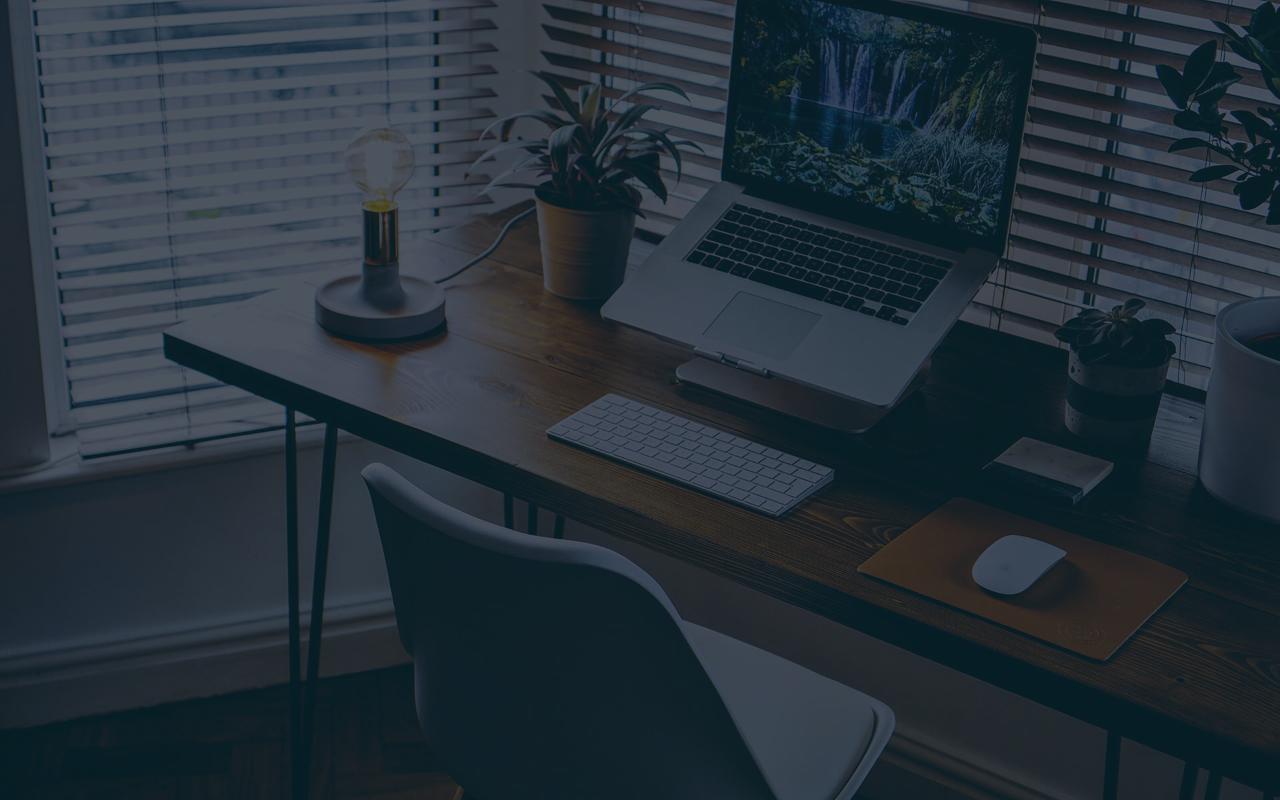
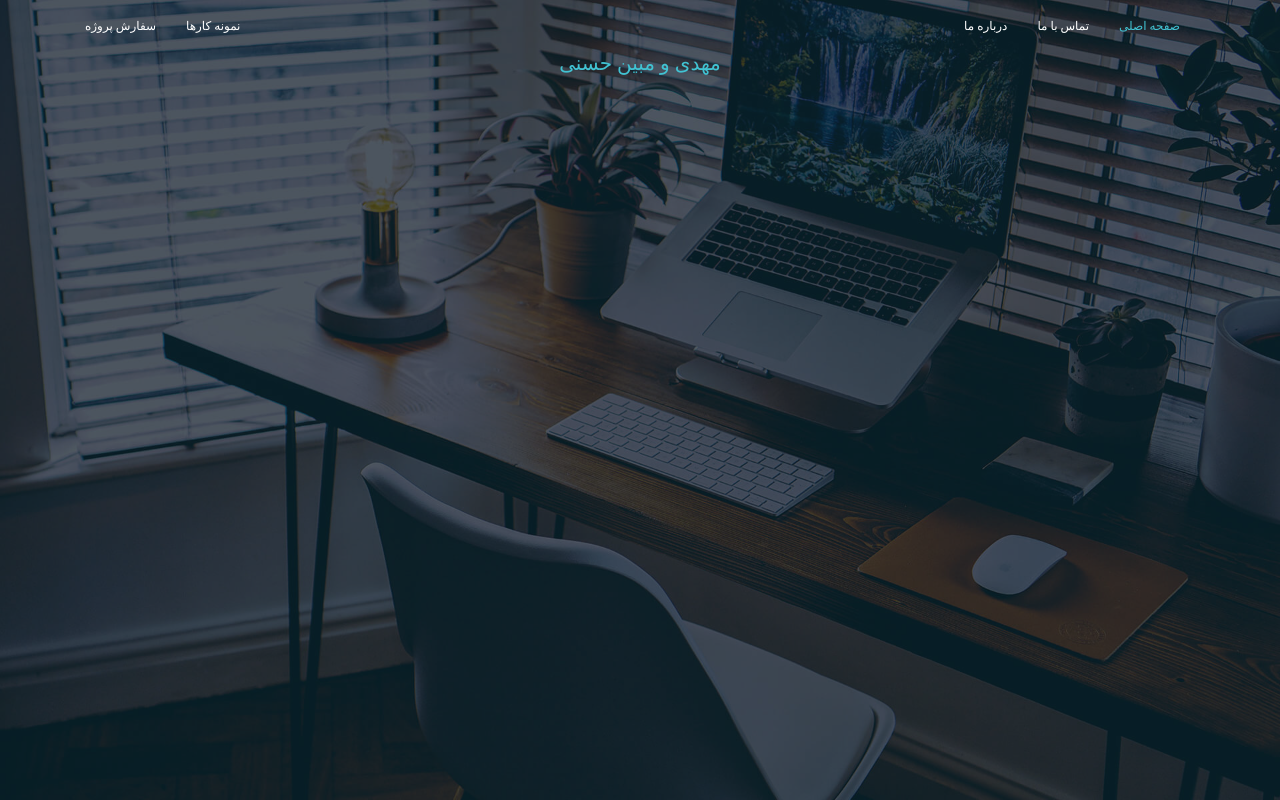
Before and after one commit to mahdihassani9374/mahdimobin.ir, a website: page docs/index.html in a window 1280 px wide. Drawn offline with Linux system fonts and the light colour scheme; a web font is replaced by a local one.

Commit message:
modify title header

```diff
--- a/docs/index.html
+++ b/docs/index.html
@@ -17,6 +17,9 @@
     <link rel="stylesheet" href="./lib/slick-master/slick/slick.css" />
     <link rel="stylesheet" href="./fonts/font-fa.css" />
 
+    <!-- animation -->
+    <link rel="stylesheet" href="./css/animate.css" />
+
     <!-- overright style -->
     <link rel="stylesheet" href="./css/general.min.css" />
     <link rel="stylesheet" href="./css/styles.css?v=0.0.1" />
@@ -28,14 +31,43 @@
     <!-- <script src="/lib/jquery-validation/dist/jquery.validate.js"></script> -->
     <!-- <script src="/lib/jquery-validation-unobtrusive/jquery.validate.unobtrusive.js"></script> -->
 
+    <!-- wow js -->
+    <script src="./js/wow.min.js"></script>
+
     <!-- stick news -->
-
     <script src="./lib/stick/jquery.easing.min.js"></script>
     <script src="./lib/stick/jquery.easy-ticker.min.js"></script>
 </head>
 
 <body dir="rtl">
-    <header class="header"></header>
+    <header class="header">
+        <nav class="navbar navbar-inverse">
+            <div class="container">
+                <div class="navbar-header">
+                    <button type="button" class="navbar-toggle" data-toggle="collapse" data-target="#myNavbar">
+                        <span class="icon-bar"></span>
+                        <span class="icon-bar"></span>
+                        <span class="icon-bar"></span>
+                    </button>
+                    <!-- <a class="navbar-brand" href="#">WebSiteName</a> -->
+                </div>
+                <div class="collapse navbar-collapse" id="myNavbar">
+                    <ul class="nav navbar-nav">
+                        <li class="active"><a href="#">صفحه اصلی</a></li>
+                        <li><a href="#">تماس با ما</a></li>
+                        <li><a href="#">درباره ما</a></li>
+                    </ul>
+                    <ul class="nav navbar-nav navbar-right">
+                        <li><a href="#"> نمونه کارها </a></li>
+                        <li><a href="#">سفارش پروژه</a></li>
+                    </ul>
+                </div>
+            </div>
+        </nav>
+        <section class="header__section">
+            <h1 class="header__section__title">مهدی و مبین حسنی </h1>
+        </section>
+    </header>
 </body>
 
 </html>
--- a/src/sass/components/_code.scss
+++ b/src/sass/components/_code.scss
@@ -6,9 +6,8 @@
     background-color: #999;
     position: relative;
     background-repeat: no-repeat;
-}
 
-.header:before {
+    &:before {
         content: '';
         position: absolute;
         width: 100%;
@@ -19,3 +18,41 @@
         background: #0b1520;
         opacity: 0.7;
     }
+
+    .navbar-inverse {
+        background-color: transparent !important;
+        border-color: transparent !important;
+        position: relative;
+        z-index: 2;
+    }
+
+    .navbar-inverse .navbar-nav>li>a {
+        color: #fff !important;
+        font-size: 12px;
+
+        &:hover {
+            color: #41C3D3 !important;
+        }
+    }
+
+    .navbar-inverse .navbar-nav>.active>a,
+    .navbar-inverse .navbar-nav>.active>a:focus,
+    .navbar-inverse .navbar-nav>.active>a:hover {
+        color: #fff;
+        background-color: transparent !important;
+        color: #41C3D3 !important;
+    }
+
+    .header__section {
+        color: #fff;
+        position: relative;
+        color: #fff;
+        z-index: 2;
+
+        .header__section__title {
+            text-align: center;
+            font-size: 20px;
+            color: #41C3D3 !important;
+        }
+    }
+}
```
Also changed, not shown: docs/css/styles.css, 1 other file. Lines whose indentation alone changed are shown as unchanged.
